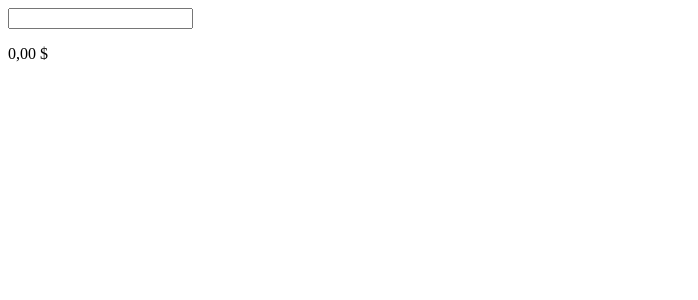
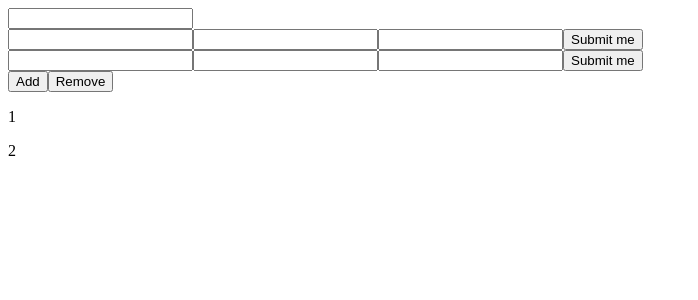
Before and after one commit to suadsuljovic/react3rdgen, a React (Vite) app in the folder react-practice/: page / in a window 1280 px wide. Shown: the top 300 px of the page, without its empty margins (0-698 px from the left). Built offline with nearby package versions, Linux system fonts and the light colour scheme.

Commit message:
class 13

```diff
--- /dev/null
+++ b/react-practice/src/components/13/Form.jsx
@@ -0,0 +1,38 @@
+// imate 3 inputa i submit button unutar forme
+// kontroliste vrednost inputa preko state
+// ...
+
+import { useState } from "react";
+
+const Form = () => {
+  const [text1, setText1] = useState("");
+  const [text2, setText2] = useState("");
+  const [text3, setText3] = useState("");
+
+  const onSubmit = (e) => {
+    e.preventDefault();
+  };
+
+  return (
+    <form onSubmit={onSubmit}>
+      <input
+        type="text"
+        value={text1}
+        onChange={(e) => setText1(e.target.value)}
+      />
+      <input
+        type="text"
+        value={text2}
+        onChange={(e) => setText2(e.target.value)}
+      />
+      <input
+        type="text"
+        value={text3}
+        onChange={(e) => setText3(e.target.value)}
+      />
+      <input type="submit" value="Submit me" />
+    </form>
+  );
+};
+
+export default Form;
--- /dev/null
+++ b/react-practice/src/components/13/FormObject.jsx
@@ -0,0 +1,54 @@
+// imate 3 inputa i submit button unutar forme
+// kontroliste vrednost inputa preko state
+// ...
+
+import { useState } from "react";
+
+const FormObject = () => {
+  const [inputs, setInputs] = useState({
+    text1: "",
+    text2: "",
+    text3: "",
+  });
+
+  const onSubmit = (e) => {
+    e.preventDefault();
+  };
+
+  return (
+    <form onSubmit={onSubmit}>
+      <input
+        type="text"
+        value={inputs.text1}
+        onChange={(e) => {
+          setInputs({ ...inputs, text1: e.target.value });
+        }}
+      />
+      <input
+        type="text"
+        value={inputs.text2}
+        onChange={(e) =>
+          setInputs({
+            text1: inputs.text1,
+            text2: e.target.value,
+            text3: inputs.text3,
+          })
+        }
+      />
+      <input
+        type="text"
+        value={inputs.text3}
+        onChange={(e) =>
+          setInputs({
+            text1: inputs.text1,
+            text2: inputs.text2,
+            text3: e.target.value,
+          })
+        }
+      />
+      <input type="submit" value="Submit me" />
+    </form>
+  );
+};
+
+export default FormObject;
--- /dev/null
+++ b/react-practice/src/components/13/ListManipulation.jsx
@@ -0,0 +1,32 @@
+import { useState } from "react";
+
+const ListManipulation = () => {
+  const [list, setList] = useState([1, 2]);
+
+  return (
+    <div>
+      <button onClick={() => setList([...list, "p"])}>Add</button>
+      <button
+        onClick={() => {
+          const newState = [...list];
+
+          newState.pop();
+
+          setList(newState);
+        }}
+      >
+        Remove
+      </button>
+
+      {list.map((value, index) => {
+        return (
+          <p onClick={() => console.log("click")} key={index}>
+            {value}
+          </p>
+        );
+      })}
+    </div>
+  );
+};
+
+export default ListManipulation;
--- /dev/null
+++ b/react-practice/src/components/13/TextInput.jsx
@@ -0,0 +1,13 @@
+import { useState } from "react";
+
+const TextInput = ({ onChange }) => {
+  const [input, setInput] = useState("");
+
+  const handleOnChange = (e) => {
+    setInput(e.target.value);
+    onChange(e.target.value);
+  };
+
+  return <input type="text" value={input} onChange={handleOnChange} />;
+};
+export default TextInput;
--- /dev/null
+++ b/react-practice/src/components/13/index.jsx
@@ -0,0 +1,18 @@
+import { useState } from "react";
+import TextInput from "./TextInput";
+import Form from "./Form";
+import FormObject from "./FormObject";
+import ListManipulation from "./ListManipulation";
+
+const Class13 = () => {
+  return (
+    <div>
+      <TextInput onChange={(text) => console.log(text)} />
+      <Form />
+      <FormObject />
+      <ListManipulation />
+    </div>
+  );
+};
+
+export default Class13;
--- a/react-practice/src/main.jsx
+++ b/react-practice/src/main.jsx
@@ -1,10 +1,10 @@
 import React from "react";
 import ReactDOM from "react-dom/client";
 
-import Class12 from "./components/12";
+import Class13 from "./components/13";
 
 ReactDOM.createRoot(document.getElementById("root")).render(
   <React.StrictMode>
-    <Class12 />
+    <Class13 />
   </React.StrictMode>
 );
```
